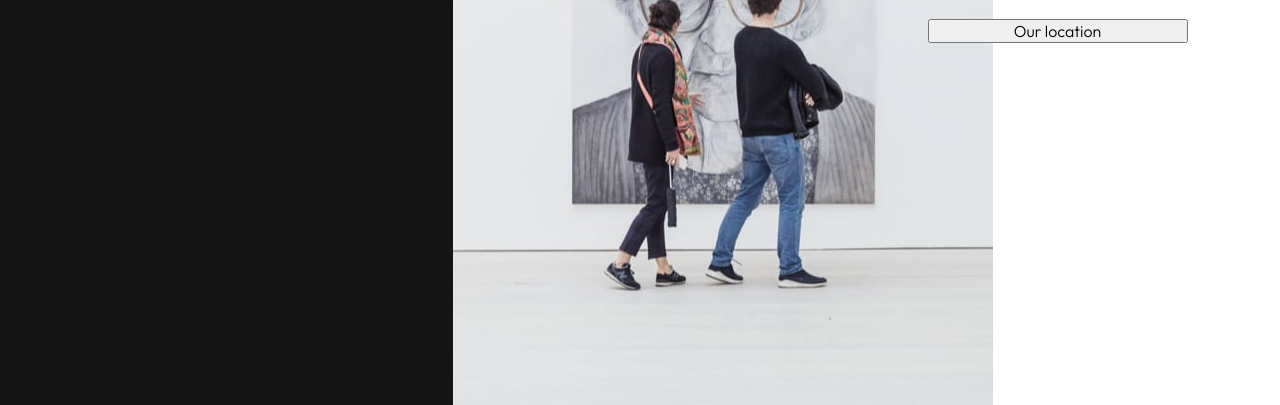
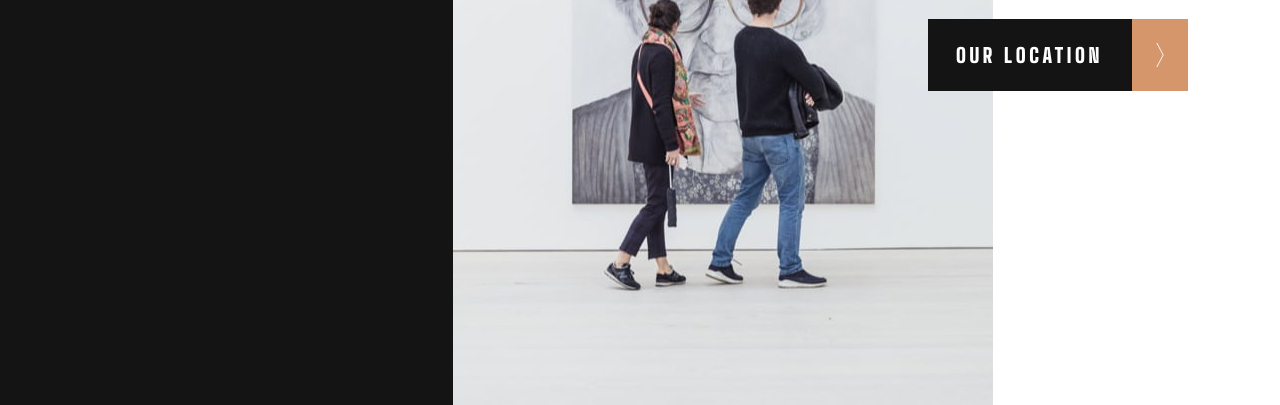
Before and after one commit to GrzywN/art-gallery-website, a website built with Parcel: page src/index.html in a window 1280 px wide. Shown: the part 395-800 px from the top of the page. Built offline with nearby package versions, Linux system fonts and the light colour scheme.

Commit message:
make button component design, typography and hover state

```diff
--- a/src/index.html
+++ b/src/index.html
@@ -30,7 +30,10 @@
             The arts in the collection of the Modern Art Gallery all started from a spark of
             inspiration. Will these pieces inspire you? Visit us and find out.
           </p>
-          <button class="button button--header">Our location</button>
+          <button class="button button--header">
+            <div class="button__arrow"></div>
+            <div class="button__text">Our location</div>
+          </button>
         </div>
       </div>
     </header>
--- a/src/styles/abstracts/_animations.scss
+++ b/src/styles/abstracts/_animations.scss
@@ -1,4 +1,8 @@
-$transition-default: 200ms ease;
+$transition-duration: 200ms;
+$transition-timing-function: ease;
+$transition-delay: calc($transition-duration / 2);
+
+$transition-default: $transition-duration $transition-timing-function;
 
 %transition {
   transition: $transition-default;
--- a/src/styles/base/_typography.scss
+++ b/src/styles/base/_typography.scss
@@ -48,3 +48,13 @@ p {
     line-height: 2rem;
   }
 }
+
+button {
+  font-family: $font-cursive;
+  text-transform: uppercase;
+  text-align: center;
+
+  font-size: 1.25rem;
+  font-weight: 800;
+  letter-spacing: 0.2275rem;
+}
--- a/src/styles/components/_button.scss
+++ b/src/styles/components/_button.scss
@@ -1,5 +1,81 @@
 .button {
+  cursor: pointer;
+
+  width: 100%;
   max-width: 16.25rem;
-  width: 100%;
-  //   height: 4.5rem;
+  height: 4.5rem;
+
+  display: flex;
+
+  overflow: hidden;
+
+  &__text {
+    position: relative;
+
+    width: 12.75rem;
+    height: 100%;
+
+    display: grid;
+    place-items: center;
+
+    &:after {
+      content: '';
+
+      position: absolute;
+      right: 0;
+      width: 100%;
+      height: 100%;
+
+      transform: scaleY(0) translateX(100%);
+
+      display: grid;
+      place-items: center;
+
+      @extend %transition;
+
+      transition-delay: $transition-delay;
+    }
+  }
+
+  &__arrow {
+    position: relative;
+
+    width: 3.5rem;
+    height: 100%;
+
+    background-image: url(../assets/icon-arrow-left.svg);
+    background-position: center center;
+    background-repeat: no-repeat;
+    background-size: 0.5rem 1.5rem;
+
+    &:after {
+      content: '';
+
+      position: absolute;
+      right: 0;
+      width: 100%;
+      height: 100%;
+
+      transform: scaleY(0) translateX(100%);
+
+      @extend %transition;
+    }
+  }
+
+  &:hover .button__text:after,
+  &:hover .button__arrow:after {
+    transform: scaleY(1);
+  }
+
+  &--header {
+    flex-direction: row-reverse;
+
+    .button__text:after {
+      content: 'Our location';
+    }
+
+    .button__arrow {
+      transform: rotate(180deg);
+    }
+  }
 }
--- a/src/styles/layout/_header.scss
+++ b/src/styles/layout/_header.scss
@@ -1,6 +1,7 @@
 .header {
   position: relative;
-  min-height: 39.375rem; // 630px
+
+  min-height: 39.375rem;
 
   &__invert-filter {
     display: none;
@@ -8,16 +9,15 @@
 
   &__container {
     display: flex;
-    justify-content: space-between;
   }
 
   @include media('>=medium') {
-    min-height: 43.75rem; // 700px
+    min-height: 43.75rem;
   }
 
   @include media('>=large') {
-    height: 50rem; // 800px
     width: min(79.6875rem, 100%);
+    height: 50rem;
 
     background-image: url(../assets/desktop/image-hero.jpg);
     background-position: left 28.125rem center;
@@ -26,45 +26,52 @@
 
     &__invert-filter {
       display: block;
+
       position: absolute;
       left: 0;
       top: 0;
+
       height: 100%;
       width: 28.125rem;
-      filter: invert(1);
-      background-color: $color-almost-black--inverted;
+
       overflow: hidden;
     }
 
     &__container {
+      justify-content: space-between;
+
       padding-top: 11.875rem;
+
       width: min(79.6875rem, 100%);
     }
 
     &__heading {
       margin-left: 10.3125rem;
-      color: $color-almost-black;
 
       &--invert {
         margin-top: 11.875rem;
+
         width: max-content;
       }
     }
 
     &__paragraph {
       max-width: 21.875rem;
+
       margin-bottom: 4rem;
     }
 
     &:before {
       content: '';
+
+      width: 50vw;
+      height: 100%;
+
       position: absolute;
       top: 0;
       left: 0;
-      width: 50vw;
-      height: 100%;
+
       transform: translateX(-100%);
-      background-color: $color-almost-black;
     }
   }
 }
--- a/src/styles/themes/_default.scss
+++ b/src/styles/themes/_default.scss
@@ -0,0 +1,34 @@
+.header {
+  &__invert-filter {
+    filter: invert(1);
+    background-color: $color-almost-black--inverted;
+  }
+
+  &__heading {
+    color: $color-almost-black;
+  }
+
+  &:before {
+    background-color: $color-almost-black;
+  }
+}
+
+.button {
+  &__arrow {
+    background-color: $color-gold;
+
+    &::after {
+      background: inherit;
+      background-color: $color-almost-black;
+    }
+  }
+
+  &__text {
+    background-color: $color-almost-black;
+    color: $color-white;
+
+    &::after {
+      background-color: $color-gold;
+    }
+  }
+}
--- a/src/styles/vendors/_reset.scss
+++ b/src/styles/vendors/_reset.scss
@@ -9,6 +9,7 @@
   box-sizing: border-box;
   margin: 0;
   padding: 0;
+  border: 0;
 }
 
 /* Remove list styles on ul, ol elements with a list role, which suggests default styling will be removed */
```
